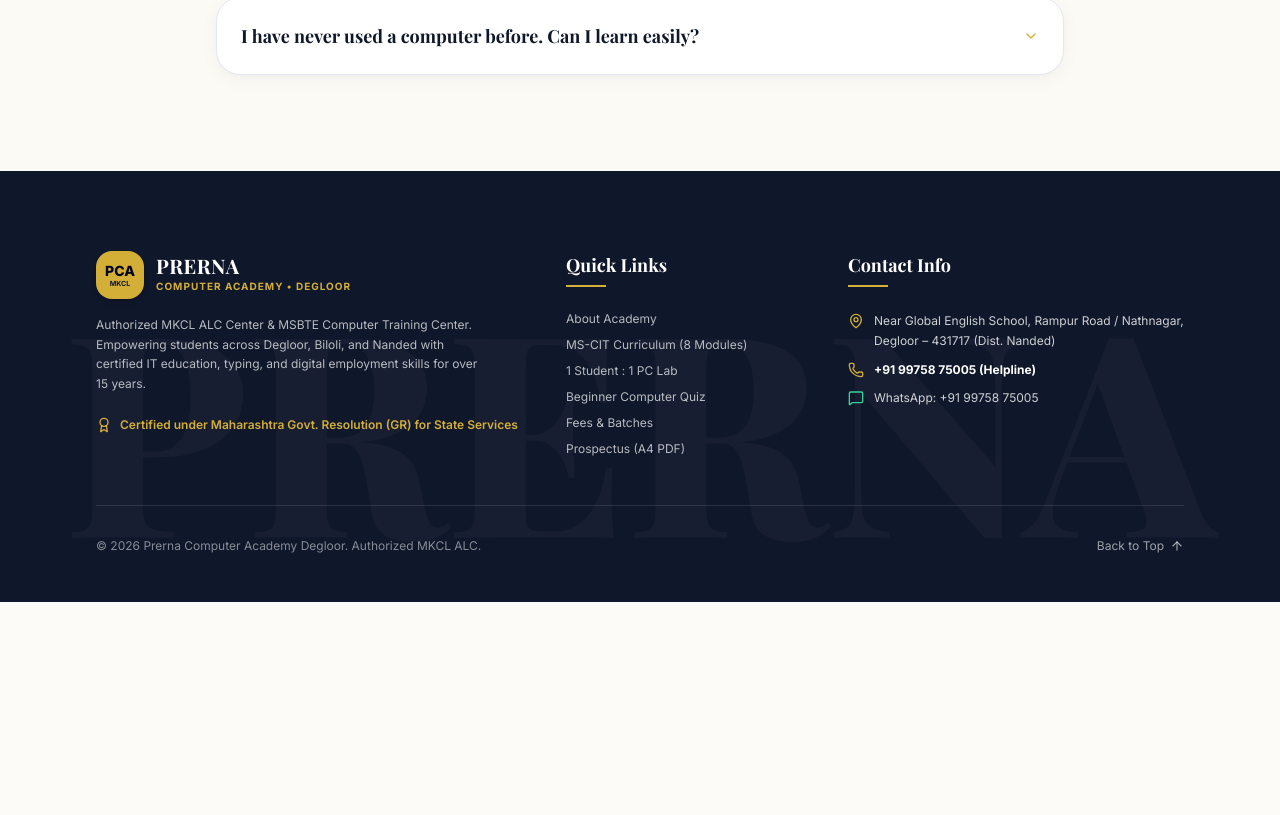
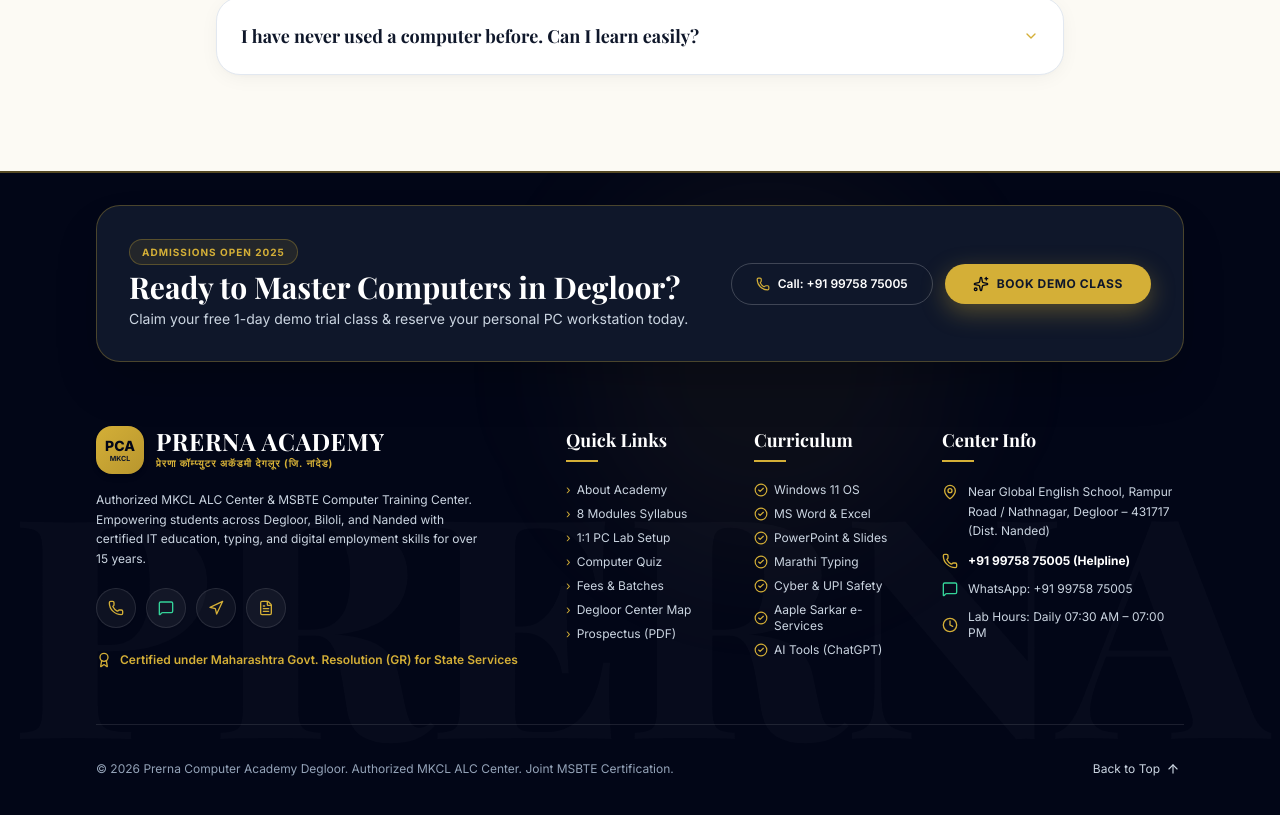
Before and after one commit to GodlLuffy/MS-CIT, a React (Vite) app: page / in a window 1280 px wide. Shown: the part 6584-7399 px from the top of the page. Before the commit the page ends 7186 px from the top, so only its background shows below. Built offline with nearby package versions, Linux system fonts and the light colour scheme; the HTML template or start-up script is replaced by a standard one; a web font is replaced by a local one.

Commit message:
feat: complete luxury redesign of Footer with floating CTA banner, 4-column layout, and circular contact pills

```diff
--- a/src/components/layout/Footer.tsx
+++ b/src/components/layout/Footer.tsx
@@ -1,5 +1,5 @@
 import React from 'react';
-import { Phone, MessageSquare, MapPin, Award, ArrowUp } from 'lucide-react';
+import { Phone, MessageSquare, MapPin, Award, ArrowUp, Clock, FileText, Sparkles, Navigation, Mail, CheckCircle2 } from 'lucide-react';
 
 interface FooterProps {
   onOpenEnrollment: () => void;
@@ -12,38 +12,119 @@ export const Footer: React.FC<FooterProps> = ({ onOpenEnrollment, onOpenSyllabus
   };
 
   return (
-    <footer id="contact" className="bg-dark text-white pt-20 pb-28 sm:pb-12 w-full relative overflow-hidden">
+    <footer id="contact" className="relative bg-slate-950 text-white pt-20 pb-28 sm:pb-12 w-full overflow-hidden border-t-2 border-accent-gold/40">
+
       {/* Giant Subtle Background Watermark (KLP Academy Signature Style) */}
       <div
-        className="absolute bottom-10 left-1/2 -translate-x-1/2 font-serif font-black text-white/[0.03] text-[clamp(8rem,22vw,20rem)] leading-none pointer-events-none select-none z-0 whitespace-nowrap"
+        className="absolute bottom-16 left-1/2 -translate-x-1/2 font-serif font-black text-white/[0.02] text-[clamp(8rem,24vw,22rem)] leading-none pointer-events-none select-none z-0 whitespace-nowrap"
       >
         PRERNA
       </div>
 
+      {/* Background Soft Golden Ambient Glow */}
+      <div className="absolute top-0 right-1/4 w-96 h-96 rounded-full bg-accent-gold/5 blur-3xl pointer-events-none"></div>
+
       <div className="max-w-6xl mx-auto px-4 sm:px-6 lg:px-8 relative z-10">
 
-        <div className="grid grid-cols-1 md:grid-cols-12 gap-10 pb-12 border-b border-white/10">
+        {/* Pre-Footer Action Banner (Floating Luxury Card) */}
+        <div className="mb-16 -mt-8 sm:-mt-12 p-6 sm:p-8 rounded-3xl bg-gradient-to-r from-slate-900 via-slate-850 to-slate-900 border border-accent-gold/30 shadow-2xl flex flex-col md:flex-row items-center justify-between gap-6">
+          <div className="text-center md:text-left space-y-1">
+            <span className="text-[10px] font-bold uppercase tracking-widest text-accent-gold bg-accent-gold/10 px-3 py-1 rounded-full border border-accent-gold/30 inline-block">
+              Admissions Open 2025
+            </span>
+            <h3 className="font-serif text-xl sm:text-3xl font-bold text-white">
+              Ready to Master Computers in Degloor?
+            </h3>
+            <p className="text-xs sm:text-sm text-slate-300">
+              Claim your free 1-day demo trial class & reserve your personal PC workstation today.
+            </p>
+          </div>
 
-          {/* Col 1: Institute Brand & MKCL Notice */}
-          <div className="md:col-span-5 space-y-4">
+          <div className="flex flex-col sm:flex-row items-center gap-3 w-full md:w-auto shrink-0">
+            <a
+              href="tel:+919975875005"
+              className="btn-outline text-white border-white/20 hover:border-accent-gold hover:text-accent-gold w-full sm:w-auto text-xs py-3 px-6 flex items-center justify-center gap-2"
+            >
+              <Phone className="w-3.5 h-3.5 text-accent-gold" />
+              <span>Call: +91 99758 75005</span>
+            </a>
+
+            <button
+              onClick={onOpenEnrollment}
+              className="btn-gold w-full sm:w-auto text-xs py-3 px-7 uppercase tracking-wider font-bold shadow-gold-glow flex items-center justify-center gap-2"
+            >
+              <Sparkles className="w-4 h-4 text-slate-950" />
+              <span>Book Demo Class</span>
+            </button>
+          </div>
+        </div>
+
+        {/* Main 4-Column Footer Grid */}
+        <div className="grid grid-cols-1 md:grid-cols-2 lg:grid-cols-12 gap-10 pb-14 border-b border-white/10">
+
+          {/* Column 1: Institute Brand & Identity (5 cols on lg) */}
+          <div className="lg:col-span-5 space-y-4">
             <div className="flex items-center gap-3">
-              <div className="w-12 h-12 rounded-2xl bg-accent-gold text-slate-950 flex flex-col items-center justify-center font-black shadow-md shrink-0">
+              <div className="w-12 h-12 rounded-2xl bg-gradient-to-br from-accent-gold to-accent-gold-hover text-slate-950 flex flex-col items-center justify-center font-black shadow-md shrink-0">
                 <span className="text-sm font-black leading-none">PCA</span>
                 <span className="text-[7px] text-slate-900 font-bold leading-none mt-0.5">MKCL</span>
               </div>
               <div>
-                <h3 className="font-serif text-xl font-bold text-white tracking-wide leading-none">
-                  PRERNA
+                <h3 className="font-serif text-2xl font-bold text-white tracking-wide leading-none">
+                  PRERNA ACADEMY
                 </h3>
                 <p className="text-[10px] text-accent-gold font-bold tracking-widest uppercase mt-0.5">
-                  Computer Academy • Degloor
+                  प्रेरणा कॉम्प्युटर अकॅडमी देगलूर (जि. नांदेड)
                 </p>
               </div>
             </div>
 
-            <p className="text-xs text-white/70 leading-relaxed max-w-sm">
+            <p className="text-xs text-slate-300 leading-relaxed max-w-sm">
               Authorized MKCL ALC Center & MSBTE Computer Training Center. Empowering students across Degloor, Biloli, and Nanded with certified IT education, typing, and digital employment skills for over 15 years.
             </p>
+
+            {/* Social & Contact Circular Pills */}
+            <div className="flex items-center gap-2.5 pt-1">
+              <a
+                href="tel:+919975875005"
+                className="w-10 h-10 rounded-full bg-white/5 border border-white/10 hover:border-accent-gold hover:bg-accent-gold hover:text-slate-950 text-accent-gold flex items-center justify-center transition-all shadow-sm"
+                title="Call Helpline"
+                aria-label="Direct Phone Helpline"
+              >
+                <Phone className="w-4 h-4" />
+              </a>
+
+              <a
+                href="https://wa.me/919975875005?text=Hello%20Prerna%20Computer%20Academy%20Degloor"
+                target="_blank"
+                rel="noopener noreferrer"
+                className="w-10 h-10 rounded-full bg-white/5 border border-white/10 hover:border-emerald-500 hover:bg-emerald-600 hover:text-white text-emerald-400 flex items-center justify-center transition-all shadow-sm"
+                title="WhatsApp Chat"
+                aria-label="WhatsApp Inquiry"
+              >
+                <MessageSquare className="w-4 h-4" />
+              </a>
+
+              <a
+                href="https://www.google.com/maps/place/Prerna+Computer+Academy+Degloor/@18.542866,77.5765142,100m/data=!3m1!1e3!4m6!3m5!1s0x3bce676fe561958b:0xaf0f22dea8a829e2!8m2!3d18.5427705!4d77.5764316"
+                target="_blank"
+                rel="noopener noreferrer"
+                className="w-10 h-10 rounded-full bg-white/5 border border-white/10 hover:border-accent-gold hover:bg-accent-gold hover:text-slate-950 text-accent-gold flex items-center justify-center transition-all shadow-sm"
+                title="Google Maps Location"
+                aria-label="Google Maps Location"
+              >
+                <Navigation className="w-4 h-4" />
+              </a>
+
+              <button
+                onClick={onOpenSyllabus}
+                className="w-10 h-10 rounded-full bg-white/5 border border-white/10 hover:border-accent-gold hover:bg-accent-gold hover:text-slate-950 text-accent-gold flex items-center justify-center transition-all shadow-sm"
+                title="Download Prospectus"
+                aria-label="Download Prospectus"
+              >
+                <FileText className="w-4 h-4" />
+              </button>
+            </div>
 
             <div className="pt-2 flex items-center gap-2 text-xs text-accent-gold font-semibold">
               <Award className="w-4 h-4 text-accent-gold shrink-0" />
@@ -51,59 +132,105 @@ export const Footer: React.FC<FooterProps> = ({ onOpenEnrollment, onOpenSyllabus
             </div>
           </div>
 
-          {/* Col 2: Quick Links with Gold Underline */}
-          <div className="md:col-span-3 space-y-4">
+          {/* Column 2: Quick Links with Gold Underline (2 cols on lg) */}
+          <div className="lg:col-span-2 space-y-4">
             <div>
-              <h4 className="font-serif text-lg font-bold text-white relative inline-block mb-4">
+              <h4 className="font-serif text-lg font-bold text-white relative inline-block mb-3">
                 Quick Links
-                <span className="absolute -bottom-2 left-0 w-10 h-0.5 bg-accent-gold"></span>
+                <span className="absolute -bottom-2 left-0 w-8 h-0.5 bg-accent-gold"></span>
               </h4>
             </div>
 
-            <ul className="space-y-2.5 text-xs text-white/70">
+            <ul className="space-y-2 text-xs text-slate-300">
               <li>
-                <a href="#about" className="hover:text-accent-gold transition-colors">
-                  About Academy
+                <a href="#about" className="hover:text-accent-gold transition-colors flex items-center gap-1.5">
+                  <span className="text-accent-gold">›</span> About Academy
                 </a>
               </li>
               <li>
-                <a href="#curriculum" className="hover:text-accent-gold transition-colors">
-                  MS-CIT Curriculum (8 Modules)
+                <a href="#curriculum" className="hover:text-accent-gold transition-colors flex items-center gap-1.5">
+                  <span className="text-accent-gold">›</span> 8 Modules Syllabus
                 </a>
               </li>
               <li>
-                <a href="#pillars" className="hover:text-accent-gold transition-colors">
-                  1 Student : 1 PC Lab
+                <a href="#pillars" className="hover:text-accent-gold transition-colors flex items-center gap-1.5">
+                  <span className="text-accent-gold">›</span> 1:1 PC Lab Setup
                 </a>
               </li>
               <li>
-                <a href="#quiz" className="hover:text-accent-gold transition-colors">
-                  Beginner Computer Quiz
+                <a href="#quiz" className="hover:text-accent-gold transition-colors flex items-center gap-1.5">
+                  <span className="text-accent-gold">›</span> Computer Quiz
                 </a>
               </li>
               <li>
-                <a href="#admission" className="hover:text-accent-gold transition-colors">
-                  Fees & Batches
+                <a href="#admission" className="hover:text-accent-gold transition-colors flex items-center gap-1.5">
+                  <span className="text-accent-gold">›</span> Fees & Batches
                 </a>
               </li>
               <li>
-                <button onClick={onOpenSyllabus} className="hover:text-accent-gold transition-colors text-left">
-                  Prospectus (A4 PDF)
+                <a href="#location-map" className="hover:text-accent-gold transition-colors flex items-center gap-1.5">
+                  <span className="text-accent-gold">›</span> Degloor Center Map
+                </a>
+              </li>
+              <li>
+                <button onClick={onOpenSyllabus} className="hover:text-accent-gold transition-colors text-left flex items-center gap-1.5">
+                  <span className="text-accent-gold">›</span> Prospectus (PDF)
                 </button>
               </li>
             </ul>
           </div>
 
-          {/* Col 3: Contact Info with Gold Underline */}
-          <div className="md:col-span-4 space-y-4">
+          {/* Column 3: Course Specializations (2 cols on lg) */}
+          <div className="lg:col-span-2 space-y-4">
             <div>
-              <h4 className="font-serif text-lg font-bold text-white relative inline-block mb-4">
-                Contact Info
-                <span className="absolute -bottom-2 left-0 w-10 h-0.5 bg-accent-gold"></span>
+              <h4 className="font-serif text-lg font-bold text-white relative inline-block mb-3">
+                Curriculum
+                <span className="absolute -bottom-2 left-0 w-8 h-0.5 bg-accent-gold"></span>
               </h4>
             </div>
 
-            <div className="space-y-3 text-xs text-white/80">
+            <ul className="space-y-2 text-xs text-slate-300">
+              <li className="flex items-center gap-1.5">
+                <CheckCircle2 className="w-3.5 h-3.5 text-accent-gold shrink-0" />
+                <span>Windows 11 OS</span>
+              </li>
+              <li className="flex items-center gap-1.5">
+                <CheckCircle2 className="w-3.5 h-3.5 text-accent-gold shrink-0" />
+                <span>MS Word & Excel</span>
+              </li>
+              <li className="flex items-center gap-1.5">
+                <CheckCircle2 className="w-3.5 h-3.5 text-accent-gold shrink-0" />
+                <span>PowerPoint & Slides</span>
+              </li>
+              <li className="flex items-center gap-1.5">
+                <CheckCircle2 className="w-3.5 h-3.5 text-accent-gold shrink-0" />
+                <span>Marathi Typing</span>
+              </li>
+              <li className="flex items-center gap-1.5">
+                <CheckCircle2 className="w-3.5 h-3.5 text-accent-gold shrink-0" />
+                <span>Cyber & UPI Safety</span>
+              </li>
+              <li className="flex items-center gap-1.5">
+                <CheckCircle2 className="w-3.5 h-3.5 text-accent-gold shrink-0" />
+                <span>Aaple Sarkar e-Services</span>
+              </li>
+              <li className="flex items-center gap-1.5">
+                <CheckCircle2 className="w-3.5 h-3.5 text-accent-gold shrink-0" />
+                <span>AI Tools (ChatGPT)</span>
+              </li>
+            </ul>
+          </div>
+
+          {/* Column 4: Contact & Center Address (3 cols on lg) */}
+          <div className="lg:col-span-3 space-y-4">
+            <div>
+              <h4 className="font-serif text-lg font-bold text-white relative inline-block mb-3">
+                Center Info
+                <span className="absolute -bottom-2 left-0 w-8 h-0.5 bg-accent-gold"></span>
+              </h4>
+            </div>
+
+            <div className="space-y-3 text-xs text-slate-300">
               <p className="flex items-start gap-2.5 leading-relaxed">
                 <MapPin className="w-4 h-4 text-accent-gold shrink-0 mt-0.5" />
                 <a
@@ -134,23 +261,28 @@ export const Footer: React.FC<FooterProps> = ({ onOpenEnrollment, onOpenSyllabus
                   WhatsApp: +91 99758 75005
                 </a>
               </p>
+
+              <p className="flex items-center gap-2.5">
+                <Clock className="w-4 h-4 text-accent-gold shrink-0" />
+                <span>Lab Hours: Daily 07:30 AM – 07:00 PM</span>
+              </p>
             </div>
           </div>
 
         </div>
 
         {/* Bottom Bar */}
-        <div className="pt-8 flex flex-col sm:flex-row items-center justify-between gap-3 text-xs text-white/50">
-          <p>
-            © {new Date().getFullYear()} Prerna Computer Academy Degloor. Authorized MKCL ALC.
+        <div className="pt-8 flex flex-col sm:flex-row items-center justify-between gap-4 text-xs text-slate-400">
+          <p className="text-center sm:text-left">
+            © {new Date().getFullYear()} Prerna Computer Academy Degloor. Authorized MKCL ALC Center. Joint MSBTE Certification.
           </p>
 
           <button
             onClick={scrollToTop}
-            className="flex items-center gap-1.5 text-xs text-white/60 hover:text-accent-gold transition-colors"
+            className="flex items-center gap-1.5 text-xs text-slate-300 hover:text-accent-gold transition-colors group p-1"
           >
             <span>Back to Top</span>
-            <ArrowUp className="w-3.5 h-3.5" />
+            <ArrowUp className="w-3.5 h-3.5 group-hover:-translate-y-1 transition-transform" />
           </button>
         </div>
 
```
